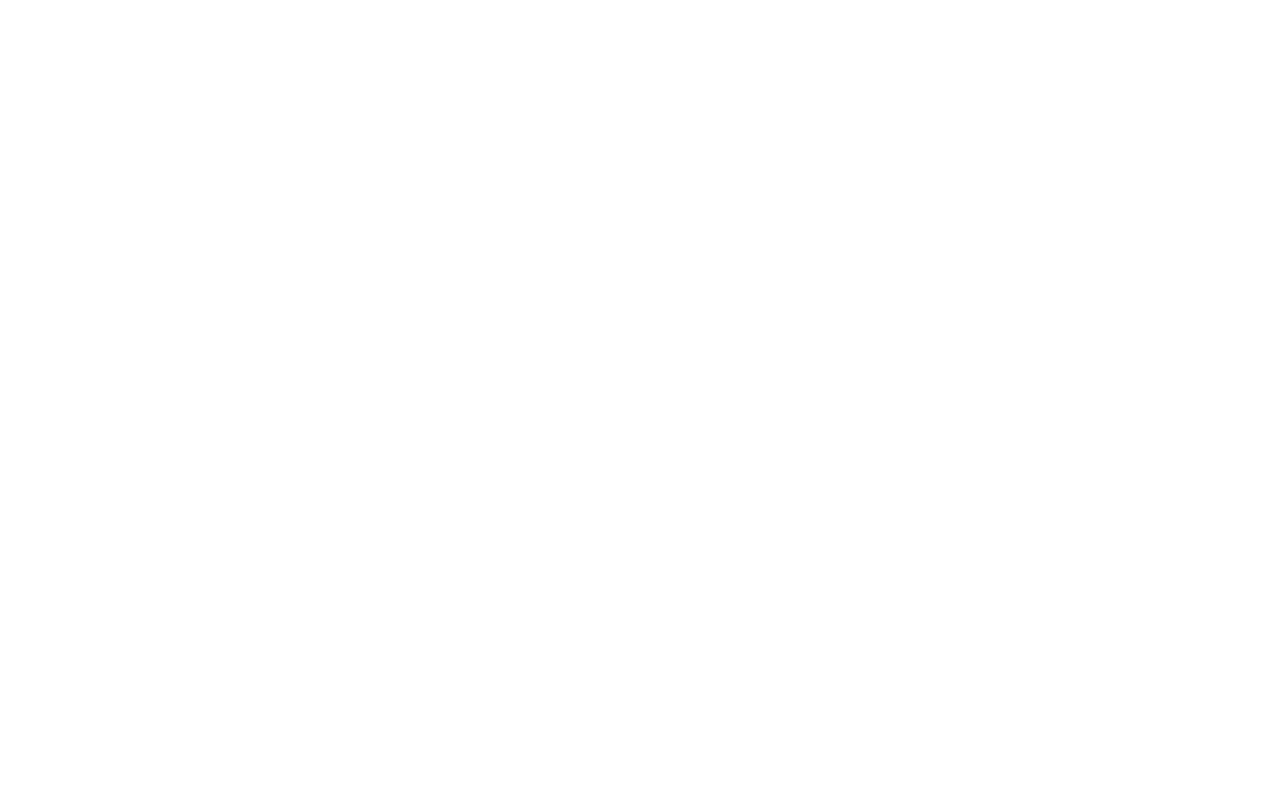
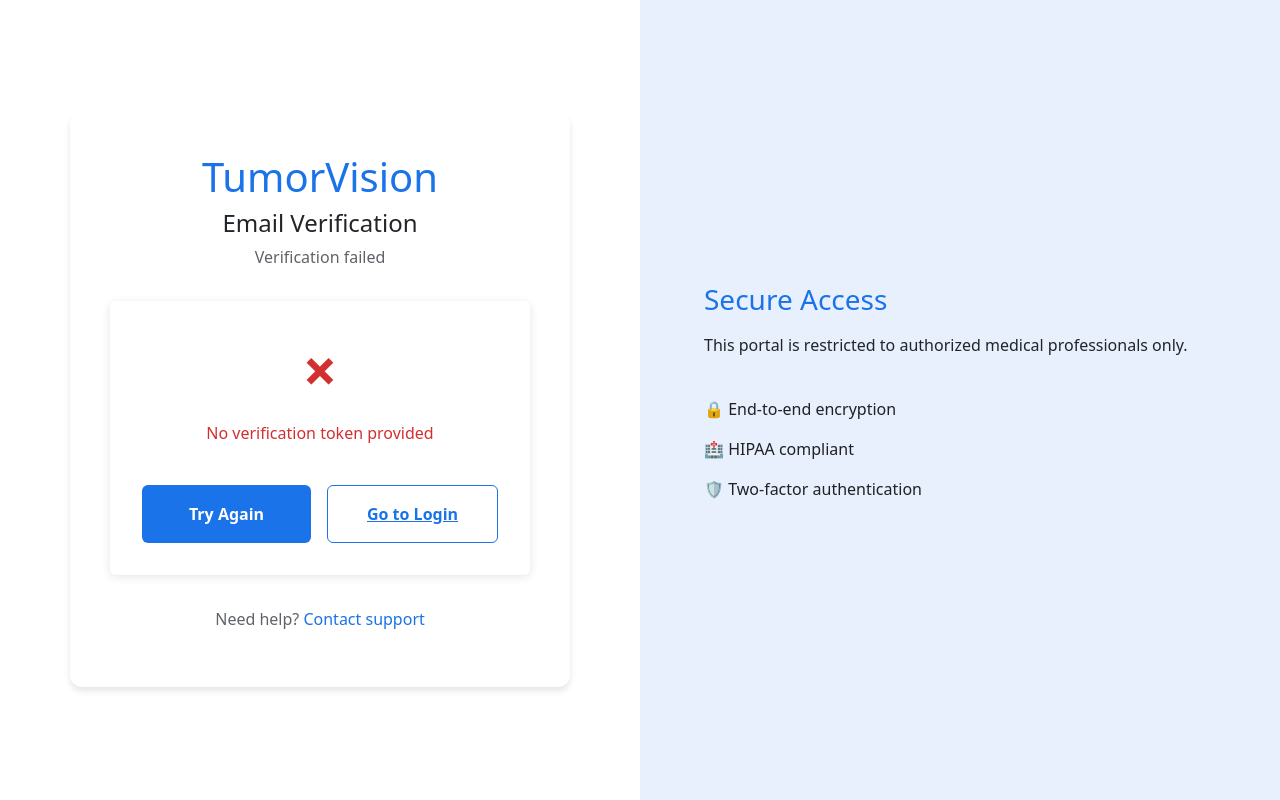
Before and after one commit to Waleedk6/TumorVision, a React (Create React App) app in the folder tumor-vision-frontend/: page /verify-email in a window 1280 px wide. Before the commit this address had no page. Built offline with nearby package versions, Linux system fonts and the light colour scheme.

Commit message:
`Added EmailVerification page and styles, updated App.js and package-lock.json`

```diff
--- a/tumor-vision-frontend/src/App.js
+++ b/tumor-vision-frontend/src/App.js
@@ -1,17 +1,22 @@
-import React from 'react';
-import { BrowserRouter as Router, Routes, Route, Navigate } from 'react-router-dom';
-import Landing from './pages/Landing';
-import Login from './pages/Login';
-import Register from './pages/Register';
-import Dashboard from './pages/Dashboard';
-import Patients from './pages/Patients';
-import UploadArea from './pages/UploadArea';
-import Settings from './pages/Settings';
-import './styles/colors.css';
-import './styles/landing.css';
-import './styles/utilities.css';
-import './styles/animations.css';
-
+import React from "react";
+import {
+  BrowserRouter as Router,
+  Routes,
+  Route,
+  Navigate,
+} from "react-router-dom";
+import Landing from "./pages/Landing";
+import Login from "./pages/Login";
+import Register from "./pages/Register";
+import Dashboard from "./pages/Dashboard";
+import Patients from "./pages/Patients";
+import UploadArea from "./pages/UploadArea";
+import Settings from "./pages/Settings";
+import EmailVerification from "./pages/EmailVerification";
+import "./styles/colors.css";
+import "./styles/landing.css";
+import "./styles/utilities.css";
+import "./styles/animations.css";
 
 function App() {
   return (
@@ -20,10 +25,12 @@ function App() {
         <Route path="/" element={<Landing />} />
         <Route path="/login" element={<Login />} />
         <Route path="/register" element={<Register />} />
+        <Route path="/verify-email" element={<EmailVerification />} />
         <Route path="/dashboard" element={<Dashboard />}>
           <Route path="patients" element={<Patients />} />
           <Route path="upload" element={<UploadArea />} />
           <Route path="settings" element={<Settings />} />
+
           <Route index element={<Navigate to="patients" />} />
         </Route>
       </Routes>
--- /dev/null
+++ b/tumor-vision-frontend/src/pages/EmailVerification.jsx
@@ -0,0 +1,111 @@
+import React, { useState, useEffect } from 'react';
+import { Link, useParams, useNavigate } from 'react-router-dom';
+
+const EmailVerification = () => {
+  const [status, setStatus] = useState('verifying');
+  const [error, setError] = useState('');
+  const { token } = useParams();
+  const navigate = useNavigate();
+
+  useEffect(() => {
+    const verifyToken = async () => {
+      try {
+        const response = await fetch('/api/verify-email', {
+          method: 'POST',
+          headers: {
+            'Content-Type': 'application/json',
+          },
+          body: JSON.stringify({ token }),
+        });
+
+        const data = await response.json();
+
+        if (response.ok) {
+          setStatus('success');
+          setTimeout(() => navigate('/login'), 3000);
+        } else {
+          setStatus('error');
+          setError(data.message || 'Verification failed');
+        }
+      } catch (err) {
+        setStatus('error');
+        setError('Network error. Please try again.');
+      }
+    };
+
+    if (token) {
+      verifyToken();
+    } else {
+      setStatus('error');
+      setError('No verification token provided');
+    }
+  }, [token, navigate]);
+
+  return (
+    <div className="auth-page">
+      <div className="auth-container">
+        <div className="auth-header">
+          <h1>TumorVision</h1>
+          <h2>Email Verification</h2>
+          <p>
+            {status === 'verifying' && 'Verifying your email address...'}
+            {status === 'success' && 'Email successfully verified!'}
+            {status === 'error' && 'Verification failed'}
+          </p>
+        </div>
+
+        {status === 'verifying' && (
+          <div className="verification-status">
+            <div className="loading-spinner"></div>
+            <p>Please wait while we verify your email</p>
+          </div>
+        )}
+
+        {status === 'success' && (
+          <div className="verification-success">
+            <div className="success-icon">✓</div>
+            <p>Your email has been successfully verified.</p>
+            <p>You will be redirected to the login page shortly.</p>
+            <Link to="/login" className="auth-button">
+              Go to Login
+            </Link>
+          </div>
+        )}
+
+        {status === 'error' && (
+          <div className="verification-error">
+            <div className="error-icon">✗</div>
+            <p className="error-message">{error}</p>
+            <div className="error-actions">
+              <button
+                className="auth-button"
+                onClick={() => window.location.reload()}
+              >
+                Try Again
+              </button>
+              <Link to="/login" className="auth-button secondary">
+                Go to Login
+              </Link>
+            </div>
+          </div>
+        )}
+
+        <div className="auth-footer">
+          <p>Need help? <Link to="/contact-support">Contact support</Link></p>
+        </div>
+      </div>
+
+      <div className="security-section">
+        <h3>Secure Access</h3>
+        <p>This portal is restricted to authorized medical professionals only.</p>
+        <div className="security-features">
+          <div className="security-badge">🔒 End-to-end encryption</div>
+          <div className="security-badge">🏥 HIPAA compliant</div>
+          <div className="security-badge">🛡️ Two-factor authentication</div>
+        </div>
+      </div>
+    </div>
+  );
+};
+
+export default EmailVerification;
--- a/tumor-vision-frontend/src/styles/landing.css
+++ b/tumor-vision-frontend/src/styles/landing.css
@@ -453,6 +453,69 @@
   text-decoration: none;
 }
 
+/* Email Verification Specific Styles */
+.verification-status,
+.verification-success,
+.verification-error {
+  background: white;
+  padding: 2rem;
+  border-radius: 6px;
+  box-shadow: 0 2px 10px rgba(0, 0, 0, 0.1);
+  margin-top: 2rem;
+  text-align: center;
+}
+
+.loading-spinner {
+  border: 4px solid rgba(0, 0, 0, 0.1);
+  border-radius: 50%;
+  border-top: 4px solid var(--primary);
+  width: 40px;
+  height: 40px;
+  animation: spin 1s linear infinite;
+  margin: 0 auto 1rem;
+}
+
+@keyframes spin {
+  0% { transform: rotate(0deg); }
+  100% { transform: rotate(360deg); }
+}
+
+.success-icon {
+  color: var(--success);
+  font-size: 3rem;
+  margin-bottom: 1rem;
+  font-weight: bold;
+}
+
+.error-icon {
+  color: var(--error);
+  font-size: 3rem;
+  margin-bottom: 1rem;
+  font-weight: bold;
+}
+
+.error-message {
+  color: var(--error);
+  margin-bottom: 1.5rem;
+}
+
+.error-actions {
+  display: flex;
+  gap: 1rem;
+  margin-top: 1.5rem;
+}
+
+.error-actions .auth-button {
+  flex: 1;
+}
+
+.auth-button.secondary {
+  background: white;
+  color: var(--primary);
+  border: 1px solid var(--primary);
+}
+
+
 /* Security Section */
 .security-section {
   background: var(--primary-light);
```
